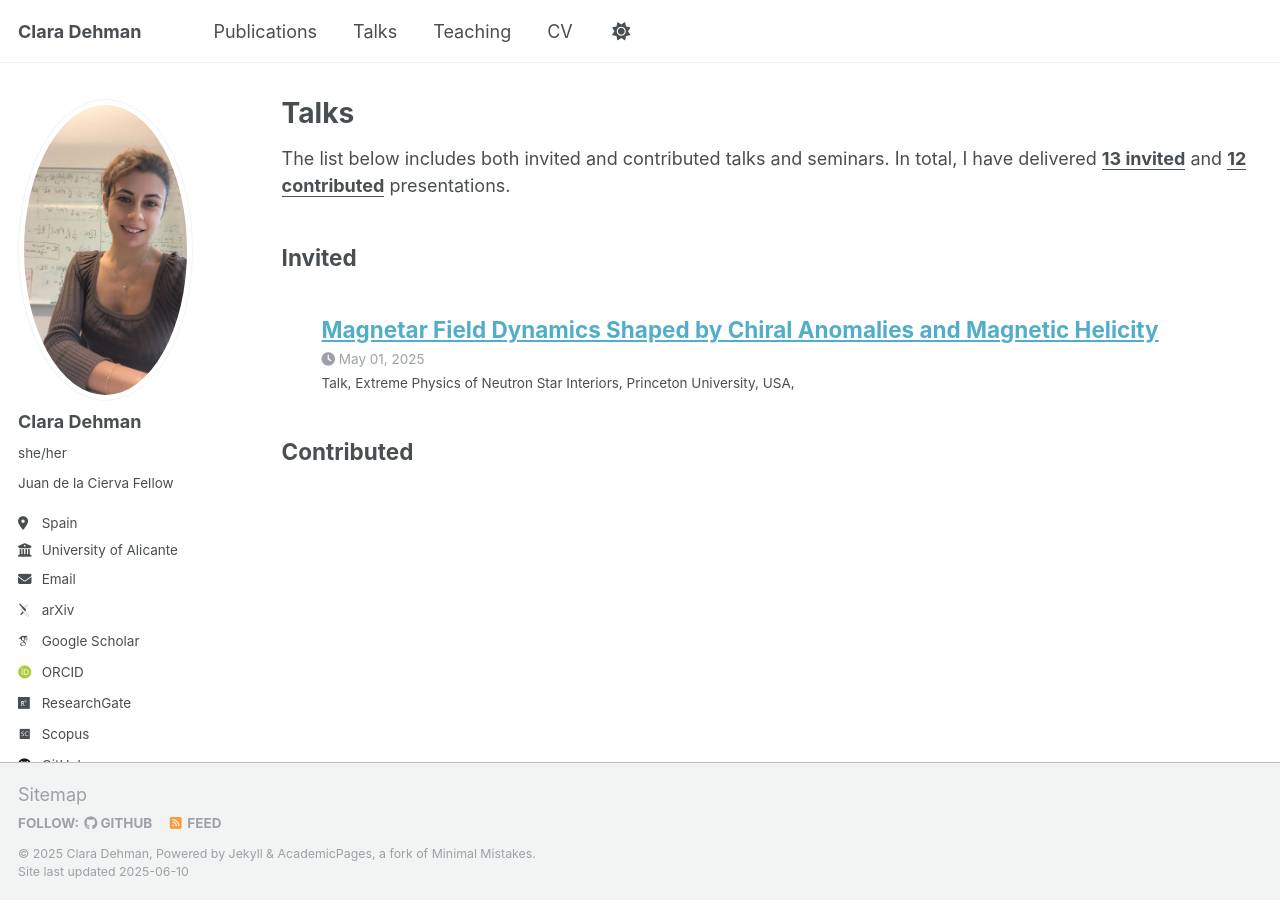
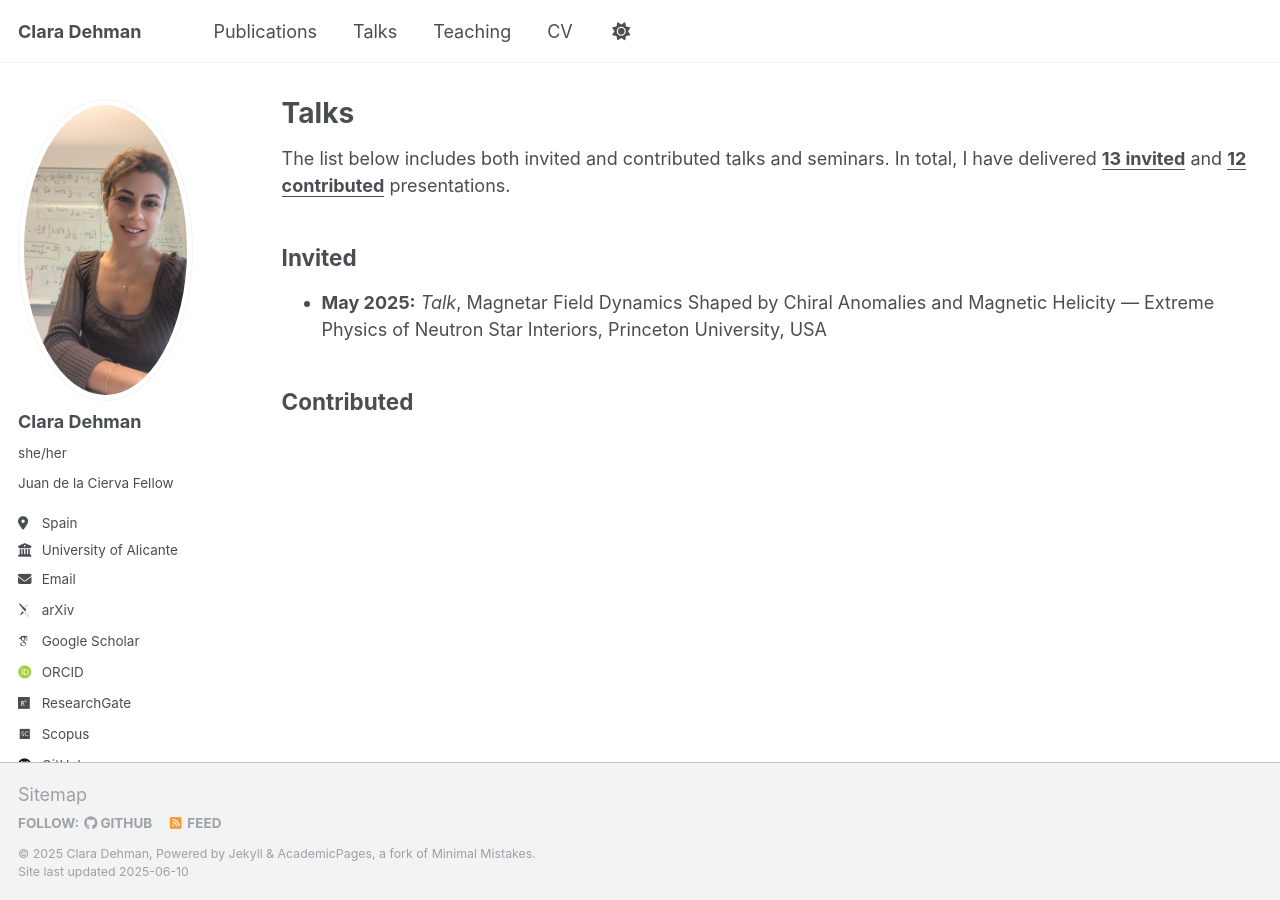
Before and after one commit to ClaraDehman/ClaraDehman.github.io, a Jekyll site: the page built from _pages/talks.html, in a window 1280 px wide. Built offline with Jekyll 4.4.1, drawn with Linux system fonts in a browser that asks for light colours; some web fonts are replaced.

Commit message:
Update archive-single-talk.html

```diff
--- a/_includes/archive-single-talk.html
+++ b/_includes/archive-single-talk.html
@@ -1,42 +1,4 @@
-{% include base_path %}
-
-{% if post.header.teaser %}
-  {% capture teaser %}{{ post.header.teaser }}{% endcapture %}
-{% else %}
-  {% assign teaser = site.teaser %}
-{% endif %}
-
-{% if post.id %}
-  {% assign title = post.title | markdownify | remove: "<p>" | remove: "</p>" %}
-{% else %}
-  {% assign title = post.title %}
-{% endif %}
-
-<div class="{{ include.type | default: "list" }}__item">
-  <article class="archive__item" itemscope itemtype="http://schema.org/CreativeWork">
-    {% if include.type == "grid" and teaser %}
-      <div class="archive__item-teaser">
-        <img src=
-          {% if teaser contains "://" %}
-            "{{ teaser }}"
-          {% else %}
-            "{{ teaser | prepend: "/images/" | prepend: base_path }}"
-          {% endif %}
-          alt="">
-      </div>
-    {% endif %}
-    <h2 class="archive__item-title" itemprop="headline">
-      {% if post.link %}
-        <a href="{{ post.link }}">{{ title }}</a> <a href="{{ base_path }}{{ post.url }}" rel="permalink"><i class="fa fa-link" aria-hidden="true" title="permalink"></i><span class="sr-only">Permalink</span></a>
-      {% else %}
-        <a href="{{ base_path }}{{ post.url }}" rel="permalink">{{ title }}</a>
-      {% endif %}
-    </h2>
-    {% if post.read_time %}
-      <p class="page__meta"><i class="fa fa-clock" aria-hidden="true"></i> {% include read-time.html %}</p>
-    {% endif %}
-    {% if post.date %}<p class="page__meta"><i class="fa fa-clock" aria-hidden="true"></i> {{ post.date | date: '%B %d, %Y' }}</p>{% endif %}
-    {% if post.venue %}<p class="archive__item-excerpt" itemprop="description">{{post.type}}, {{ post.venue }},  {{post.location}} {% endif %}
-    {% if post.excerpt %}<p class="archive__item-excerpt" itemprop="description">{{ post.excerpt | markdownify }}</p>{% endif %}
-  </article>
-</div>
+<li>
+  <strong>{{ post.date | date: "%b %Y" }}:</strong>
+  <em>{{ post.type }}</em>, {{ post.title }} — {{ post.venue }}
+</li>
```
